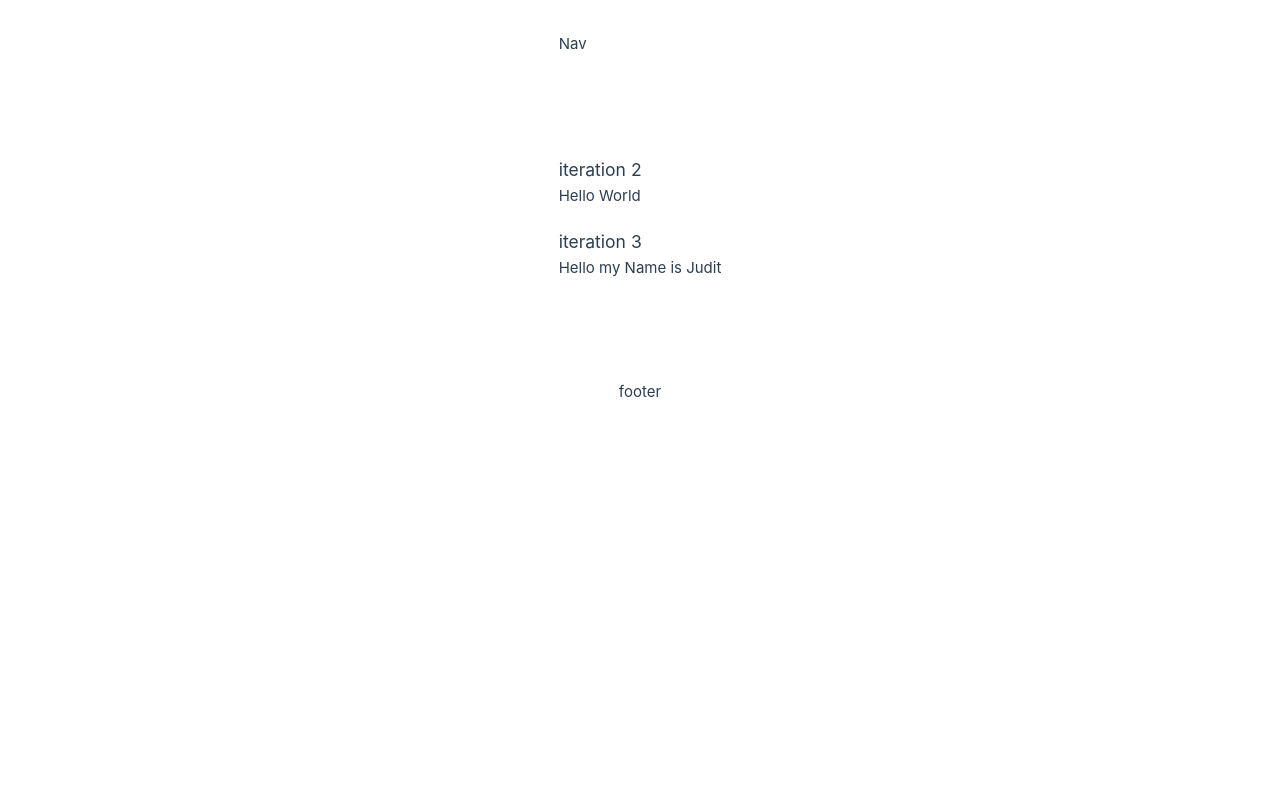
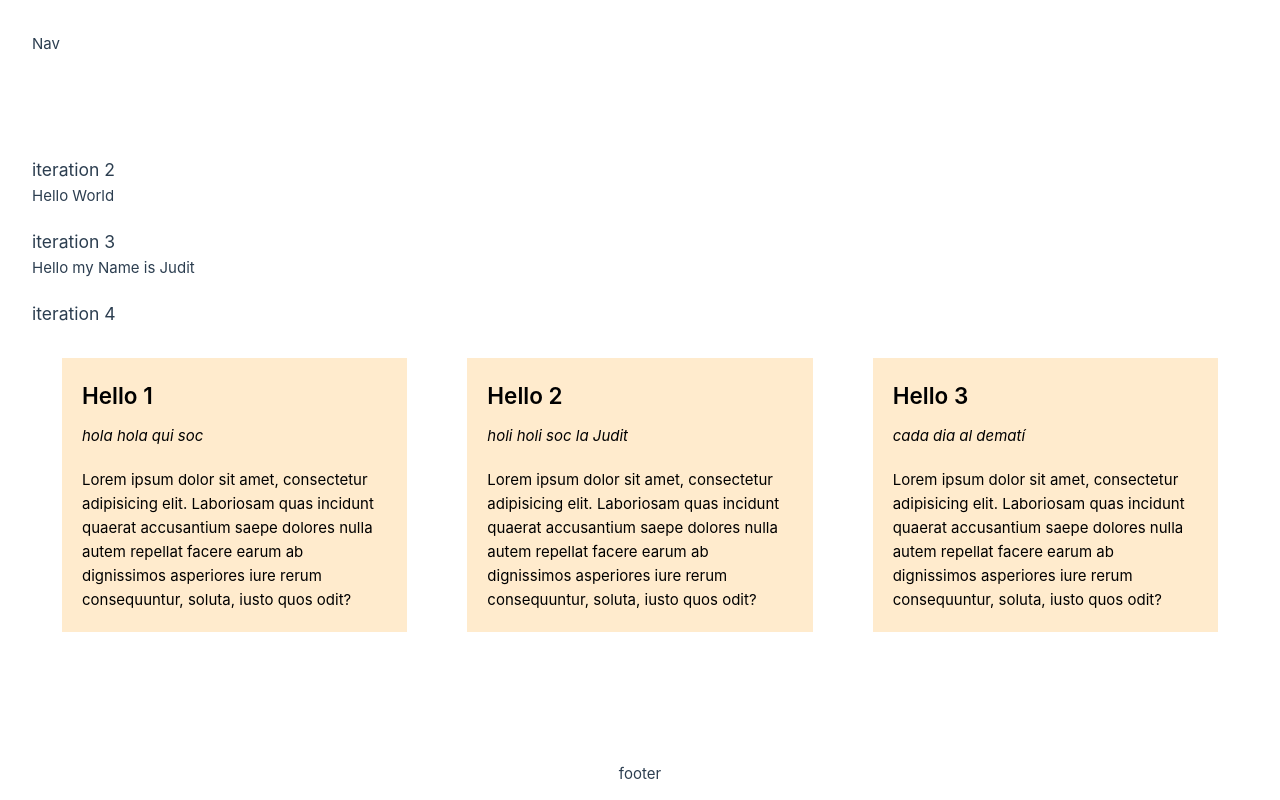
Before and after one commit to Juditbv/lab-vue-basics, a Vue app: page / in a window 1280 px wide. Built offline with nearby package versions, Linux system fonts and the light colour scheme.

Commit message:
ADD iteration 4 component

```diff
--- a/src/App.vue
+++ b/src/App.vue
@@ -3,6 +3,7 @@
 	import FooterGeneral from "./components/FooterGeneral.vue";
 	import Iteration2 from "./components/Iteration2.vue";
 	import Iteration3 from "./components/Iteration3.vue";
+	import Iteration4 from "./components/Iteration4.vue";
 </script>
 
 <template>
@@ -10,6 +11,7 @@
 	<main>
 		<Iteration2 />
 		<Iteration3 />
+		<Iteration4 />
 	</main>
 	<FooterGeneral />
 </template>
--- /dev/null
+++ b/src/components/Iteration4.vue
@@ -0,0 +1,65 @@
+<script setup>
+	import { ref } from "vue";
+	const allPosts = [
+		{
+			title: "Hello 1",
+			description: "hola hola qui soc",
+			content:
+				"Lorem ipsum dolor sit amet, consectetur adipisicing elit. Laboriosam quas incidunt quaerat accusantium saepe dolores nulla autem repellat facere earum ab dignissimos asperiores iure rerum consequuntur, soluta, iusto quos odit?",
+		},
+		{
+			title: "Hello 2",
+			description: "holi holi soc la Judit",
+			content:
+				"Lorem ipsum dolor sit amet, consectetur adipisicing elit. Laboriosam quas incidunt quaerat accusantium saepe dolores nulla autem repellat facere earum ab dignissimos asperiores iure rerum consequuntur, soluta, iusto quos odit?",
+		},
+		{
+			title: "Hello 3",
+			description: "cada dia al dematí",
+			content:
+				"Lorem ipsum dolor sit amet, consectetur adipisicing elit. Laboriosam quas incidunt quaerat accusantium saepe dolores nulla autem repellat facere earum ab dignissimos asperiores iure rerum consequuntur, soluta, iusto quos odit?",
+		},
+	];
+</script>
+<template>
+	<h3>iteration 4</h3>
+	<div class="flex">
+		<div v-for="post in allPosts" :key="post" class="card">
+			<h2>{{ post.title }}</h2>
+			<h4>{{ post.description }}</h4>
+			<p>{{ post.content }}</p>
+		</div>
+	</div>
+</template>
+
+
+<style scoped>
+	h3 {
+		margin-top: 20px;
+	}
+	.flex {
+		display: flex;
+		align-items: center;
+		justify-content: space-evenly;
+	}
+
+	.card {
+		padding: 20px;
+		background-color: blanchedalmond;
+		color: black;
+		margin: 30px;
+	}
+
+	.card h2 {
+		font-weight: 600;
+		margin-bottom: 10px;
+	}
+
+	.card h4 {
+		font-style: oblique;
+	}
+
+	p {
+		margin-top: 20px;
+	}
+</style>
```
